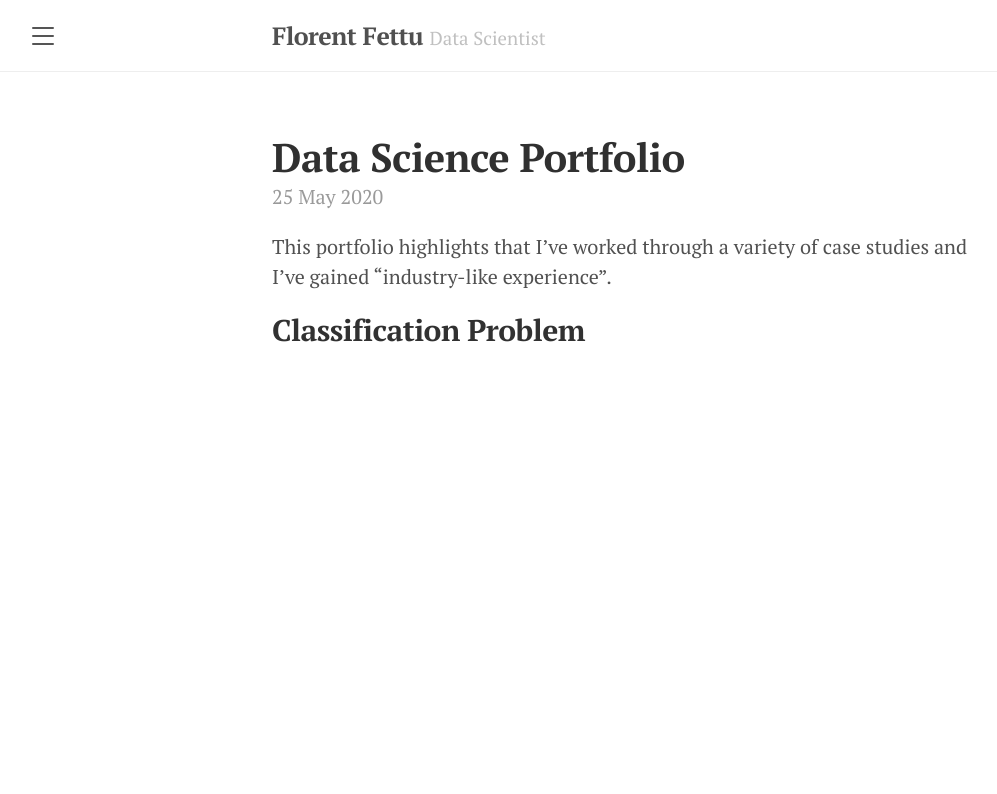
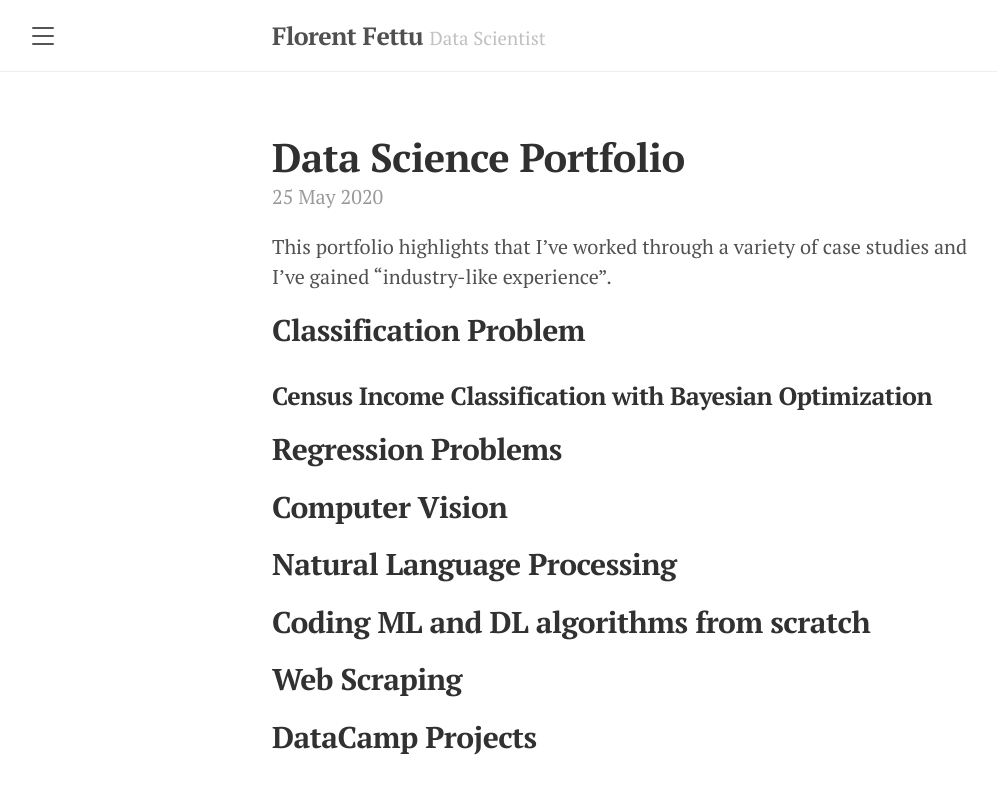
Before and after one commit to florentfettu/florentfettu.github.io, a Jekyll site: the page built from _posts/2020-05-25-data-science-portfolio.md, in a window 1280 px wide. Shown: the top 794 px of the page, without its empty margins (8-1005 px from the left). Built offline with Jekyll 4.4.1, drawn with Linux system fonts in a browser that asks for light colours; nearby versions of some CDN libraries.

Commit message:
Update 2020-05-25-data-science-portfolio.md

```diff
--- a/_posts/2020-05-25-data-science-portfolio.md
+++ b/_posts/2020-05-25-data-science-portfolio.md
@@ -6,3 +6,17 @@ title: Data Science Portfolio
 This portfolio highlights that I've worked through a variety of case studies and I've gained "industry-like experience".
 
 ## Classification Problem
+
+### Census Income Classification with Bayesian Optimization
+
+## Regression Problems
+
+## Computer Vision
+
+## Natural Language Processing
+
+## Coding ML and DL algorithms from scratch
+
+## Web Scraping
+
+## DataCamp Projects
```
